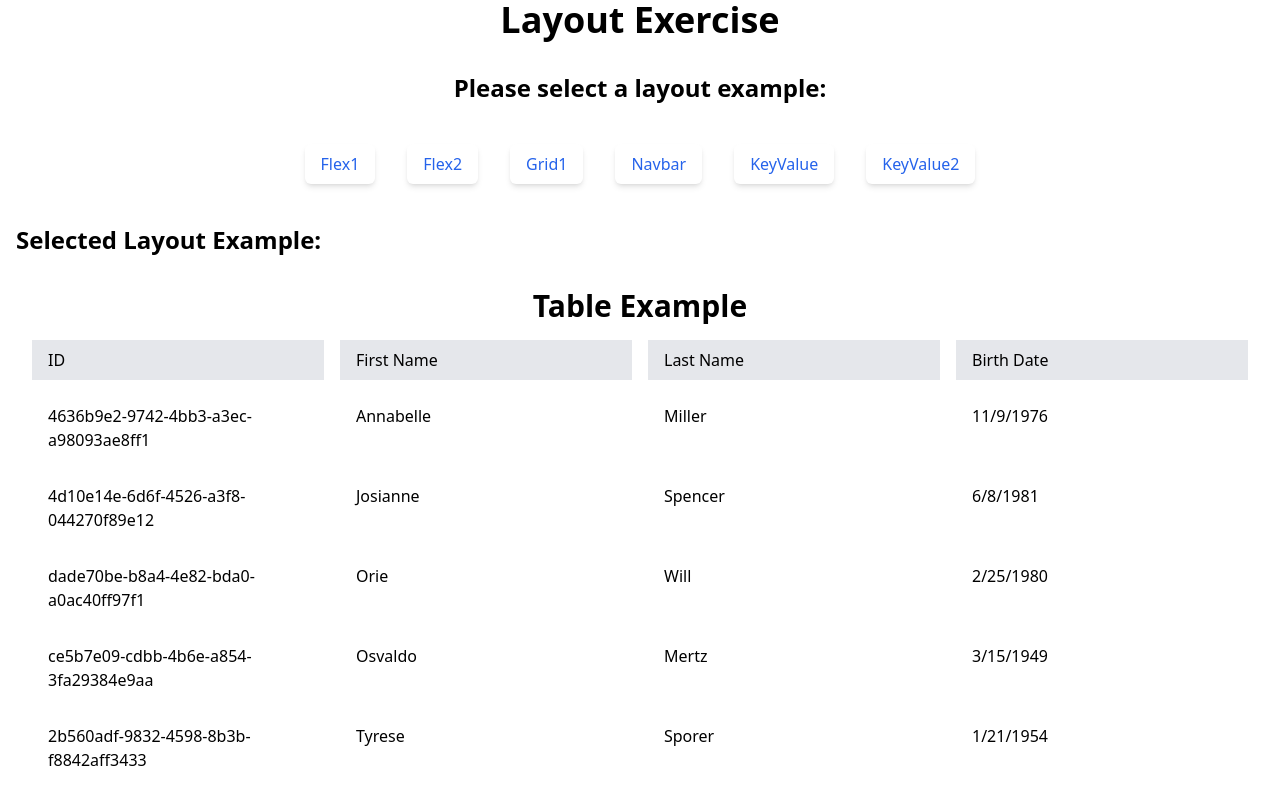
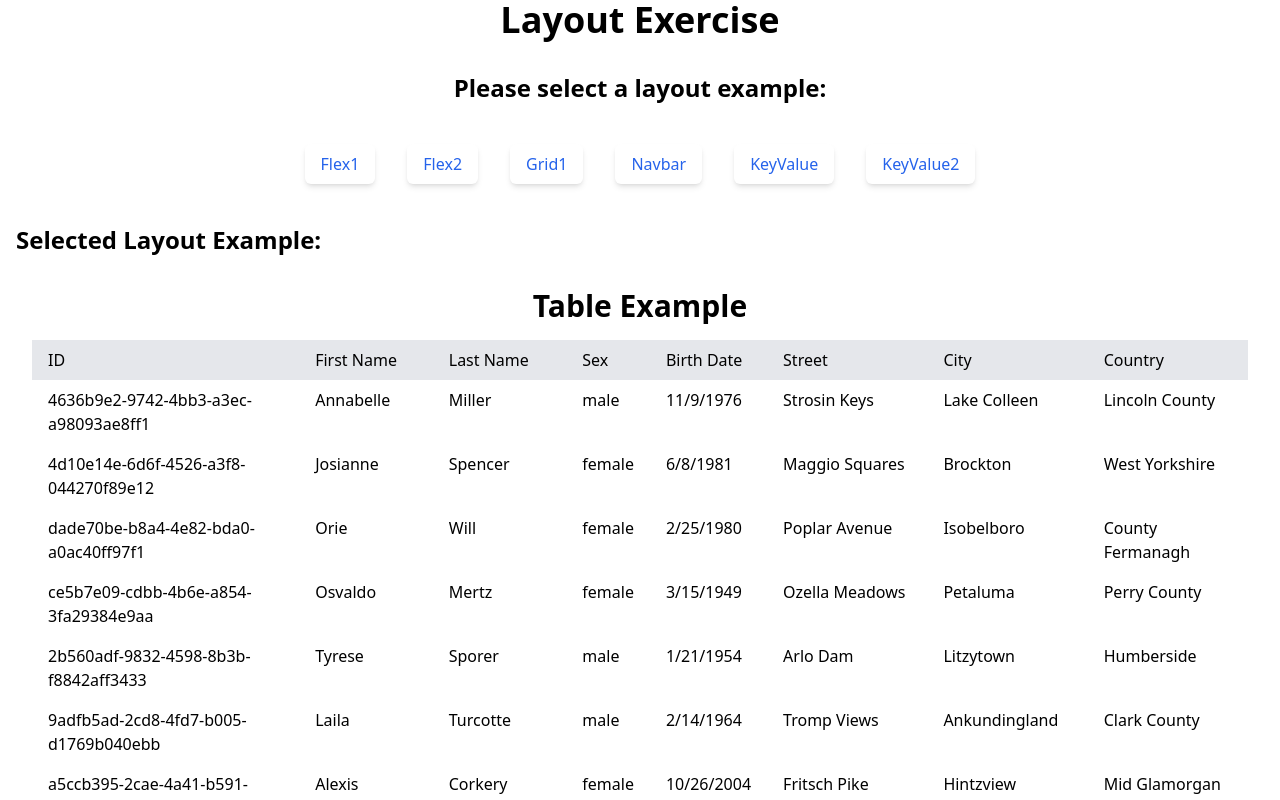
Before and after one commit to bihoqo/implemented-node-client-server-template-for-learners, a React (Vite) app in the folder client/: page /exerciseLayoutPage in a window 1280 px wide. Both pictures are taken after a click on the button "Grid1". Shown: the top 800 px of the page. Built offline with nearby package versions, Linux system fonts and the light colour scheme.

Commit message:
Update exerciseLayoutPage.tsx

```diff
--- a/client/src/pages/exerciseLayoutPage.tsx
+++ b/client/src/pages/exerciseLayoutPage.tsx
@@ -193,12 +193,16 @@ function LayoutExample3() {
     return (
         <div className="container mx-auto p-4">
             <h1 className="text-3xl font-bold mb-4 text-center">Table Example</h1>
-            <div className="grid grid-cols-4 gap-4">
+            <div className="grid grid-cols-[10fr_5fr_5fr_3fr_4fr_6fr_6fr_6fr]">
                 {/* Table Header */}
                 <div className="bg-gray-200 py-2 px-4">ID</div>
                 <div className="bg-gray-200 py-2 px-4">First Name</div>
                 <div className="bg-gray-200 py-2 px-4">Last Name</div>
+                <div className="bg-gray-200 py-2 px-4">Sex</div>
                 <div className="bg-gray-200 py-2 px-4">Birth Date</div>
+                <div className="bg-gray-200 py-2 px-4">Street</div>
+                <div className="bg-gray-200 py-2 px-4">City</div>
+                <div className="bg-gray-200 py-2 px-4">Country</div>
 
                 {/* Table Rows */}
                 {rows.map((row, index) => (
@@ -206,7 +210,11 @@ function LayoutExample3() {
                         <div className="bg-white py-2 px-4">{row.id}</div>
                         <div className="bg-white py-2 px-4">{row.firstName}</div>
                         <div className="bg-white py-2 px-4">{row.lastName}</div>
+                        <div className="bg-white py-2 px-4">{row.sex}</div>
                         <div className="bg-white py-2 px-4">{row.birthDate.toLocaleDateString()}</div>
+                        <div className="bg-white py-2 px-4">{row.street}</div>
+                        <div className="bg-white py-2 px-4">{row.city}</div>
+                        <div className="bg-white py-2 px-4">{row.country}</div>
                     </React.Fragment>
                 ))}
             </div>
```
